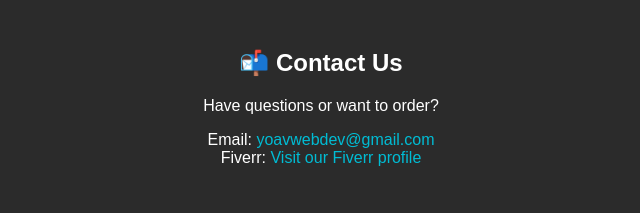
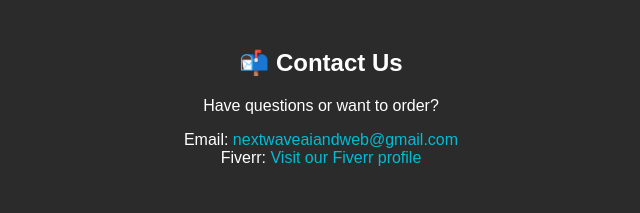
Before and after one commit to Yoavga19/library, a Flask app: page / in a window 1280 px wide. Shown: the part 1301-1514 px from the top of the page, without its empty margins (319-959 px from the left). Run offline with Flask 3, Linux system fonts and the light colour scheme.

Commit message:
Update index.html

```diff
--- a/templates/index.html
+++ b/templates/index.html
@@ -13,7 +13,7 @@
       <a href="/">Home</a>
       <a href="/services">Services</a>
       <a href="/projects">Projects</a>
-      <a href="mailto:yoavwebdev@gmail.com">Contact</a>
+      <a href="mailto:nextwaveaiandweb@gmail.com">Contact</a>
     </nav>
   </header>
 
@@ -54,8 +54,8 @@
     <h2>📬 Contact Us</h2>
     <p>Have questions or want to order?</p>
     <p>
-      Email: <a href="mailto:yoavwebdev@gmail.com">yoavwebdev@gmail.com</a><br />
-      Fiverr: <a href="https://www.fiverr.com/yoavgablinger" target="_blank">Visit our Fiverr profile</a>
+      Email: <a href="mailto:nextwaveaiandweb@gmail.com">nextwaveaiandweb@gmail.com</a><br />
+      Fiverr: <a href="https://www.fiverr.com/yoavga" target="_blank">Visit our Fiverr profile</a>
     </p>
   </footer>
 
```
